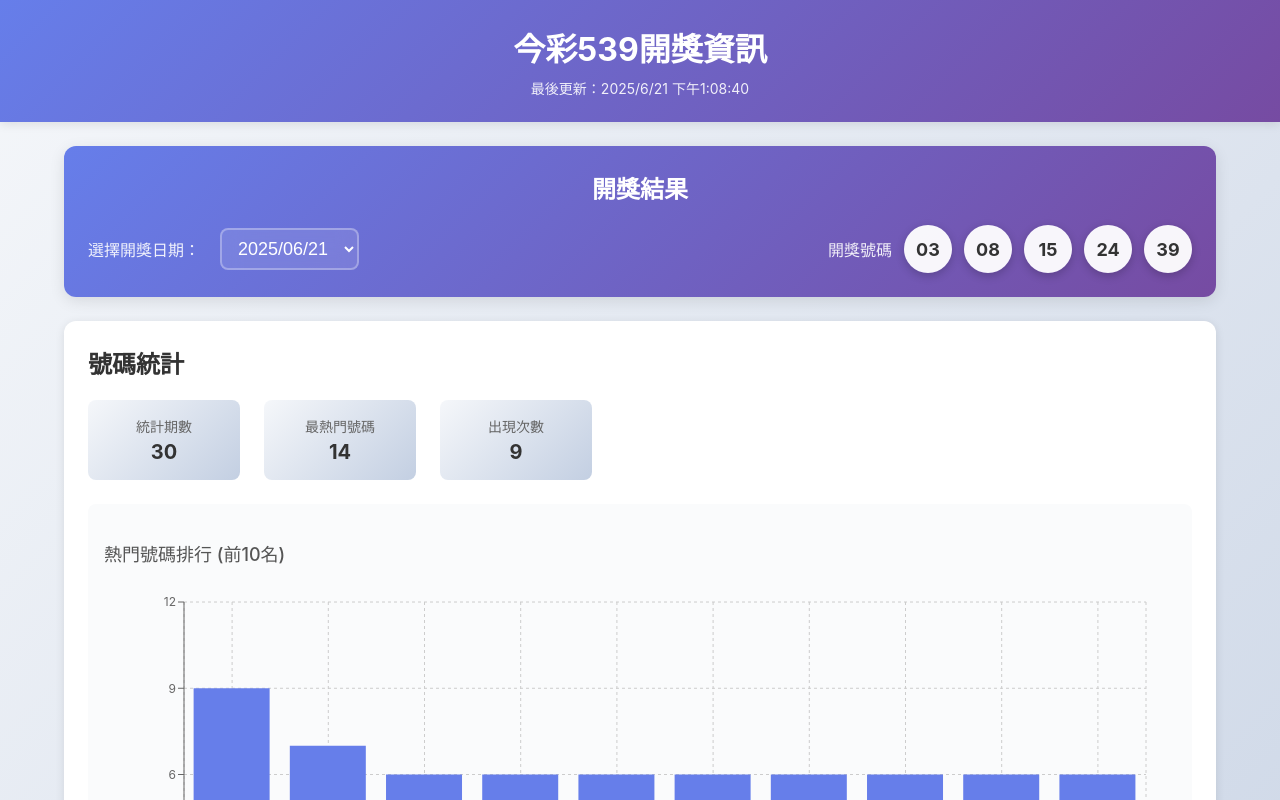
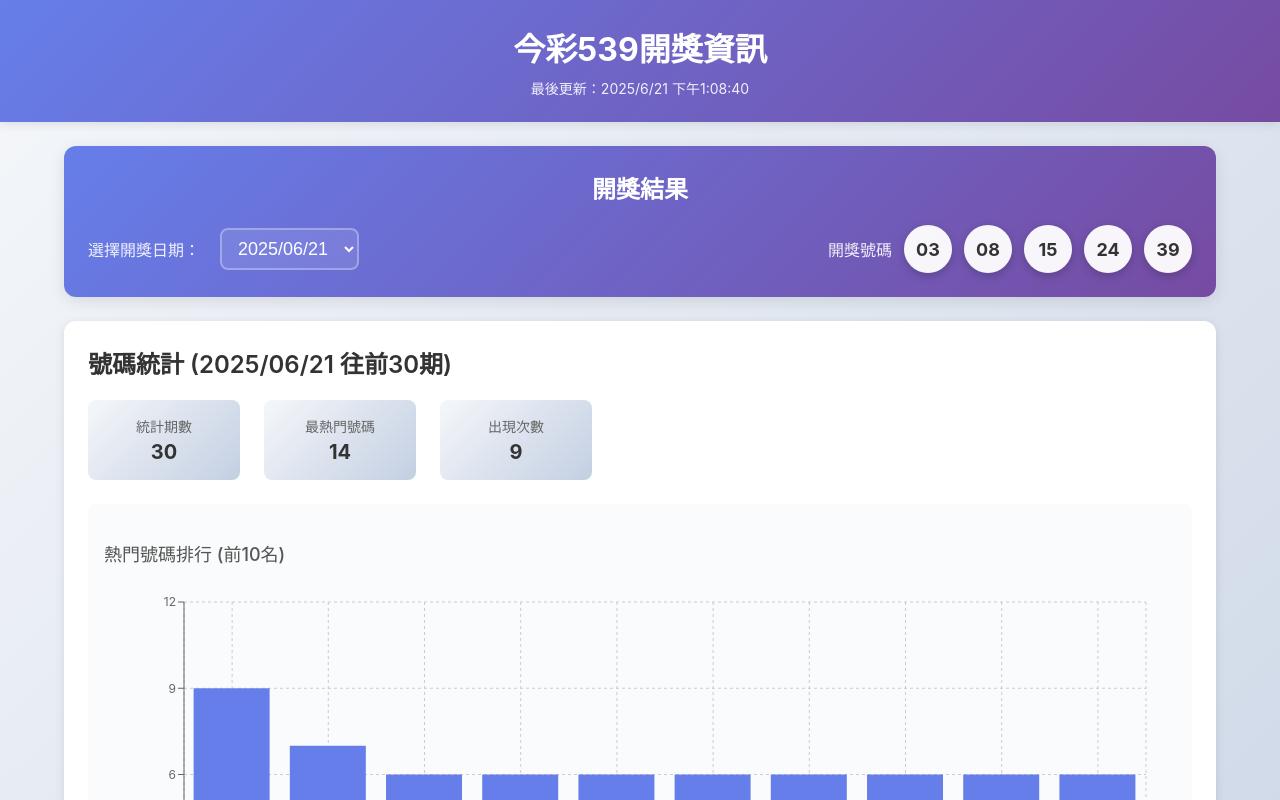
Before and after one commit to easylive1989/ito539_analytics, a React (Create React App) app in the folder frontend/: page / in a window 1280 px wide. Shown: the top 800 px of the page. Built offline with nearby package versions, Linux system fonts and the light colour scheme; the HTML template or start-up script is replaced by a standard one.

Commit message:
feat: 根據選擇日期改變統計結果

```diff
--- a/frontend/src/App.tsx
+++ b/frontend/src/App.tsx
@@ -1,4 +1,4 @@
-import React from 'react';
+import React, { useState } from 'react';
 import './App.css';
 import { useLotteryData } from './hooks/useLotteryData';
 import LatestResult from './components/LatestResult';
@@ -6,6 +6,7 @@ import Statistics from './components/Statistics';
 
 function App() {
   const { data, loading, error } = useLotteryData();
+  const [selectedDate, setSelectedDate] = useState<string>('');
 
   // Debug information
   console.log('App render:', { data: !!data, loading, error });
@@ -57,10 +58,12 @@ function App() {
       <main className="App-main">
         <LatestResult
           records={data.data}
+          onDateChange={setSelectedDate}
         />
 
         <Statistics
           records={data.data}
+          selectedDate={selectedDate}
         />
       </main>
 
--- a/frontend/src/components/LatestResult.tsx
+++ b/frontend/src/components/LatestResult.tsx
@@ -4,9 +4,10 @@ import './LatestResult.css';
 
 interface LatestResultProps {
   records: LotteryRecord[];
+  onDateChange?: (date: string) => void;
 }
 
-const LatestResult: React.FC<LatestResultProps> = ({ records }) => {
+const LatestResult: React.FC<LatestResultProps> = ({ records, onDateChange }) => {
   const [selectedDate, setSelectedDate] = useState<string>('');
   const [selectedRecord, setSelectedRecord] = useState<LotteryRecord | null>(null);
 
@@ -14,14 +15,24 @@ const LatestResult: React.FC<LatestResultProps> = ({ records }) => {
     if (records.length > 0 && !selectedDate) {
       setSelectedDate(records[0].timestamp);
       setSelectedRecord(records[0]);
+
+      // 通知父組件初始日期
+      if (onDateChange) {
+        onDateChange(records[0].date);
+      }
     }
-  }, [records, selectedDate]);
+  }, [records, selectedDate, onDateChange]);
 
   const handleDateChange = (event: React.ChangeEvent<HTMLSelectElement>) => {
     const date = event.target.value;
     setSelectedDate(date);
     const record = records.find(r => r.timestamp === date);
     setSelectedRecord(record || null);
+
+    // 通知父組件日期變更，使用 record.date 而不是 timestamp
+    if (record && onDateChange) {
+      onDateChange(record.date);
+    }
   };
 
   const formatDate = (dateStr: string) => {
--- a/frontend/src/components/Statistics.tsx
+++ b/frontend/src/components/Statistics.tsx
@@ -5,15 +5,37 @@ import './Statistics.css';
 
 interface StatisticsProps {
   records: LotteryRecord[];
+  selectedDate?: string;
 }
 
-const Statistics: React.FC<StatisticsProps> = ({ records }) => {
+const Statistics: React.FC<StatisticsProps> = ({ records, selectedDate }) => {
   const { filteredRecords, statsTitle } = useMemo(() => {
-    const filtered = records.slice(0, 30);
-    const title = '號碼統計';
+    let filtered: LotteryRecord[];
+    let title: string;
+
+    if (selectedDate) {
+      // 找到選擇日期的索引位置
+      const selectedIndex = records.findIndex(record => record.date === selectedDate);
+
+      if (selectedIndex !== -1) {
+        // 從選擇的日期開始往前取30期（包含選擇的日期）
+        const startIndex = selectedIndex;
+        const endIndex = Math.min(selectedIndex + 30, records.length);
+        filtered = records.slice(startIndex, endIndex);
+        title = `號碼統計 (${selectedDate} 往前30期)`;
+      } else {
+        // 如果找不到選擇的日期，使用前30期
+        filtered = records.slice(0, 30);
+        title = '號碼統計 (最近30期)';
+      }
+    } else {
+      // 沒有選擇日期時，使用前30期
+      filtered = records.slice(0, 30);
+      title = '號碼統計 (最近30期)';
+    }
 
     return { filteredRecords: filtered, statsTitle: title };
-  }, [records]);
+  }, [records, selectedDate]);
 
   const stats = useMemo(() => {
     const recentRecords = filteredRecords;
@@ -78,7 +100,7 @@ const Statistics: React.FC<StatisticsProps> = ({ records }) => {
             />
             <YAxis tick={{ fontSize: 12 }} />
             <Tooltip
-              formatter={(value, name) => [value, '出現次數']}
+              formatter={(value) => [value, '出現次數']}
               labelFormatter={(label) => `號碼: ${label.toString().padStart(2, '0')}`}
             />
             <Bar dataKey="count" fill="#667eea" />
```
